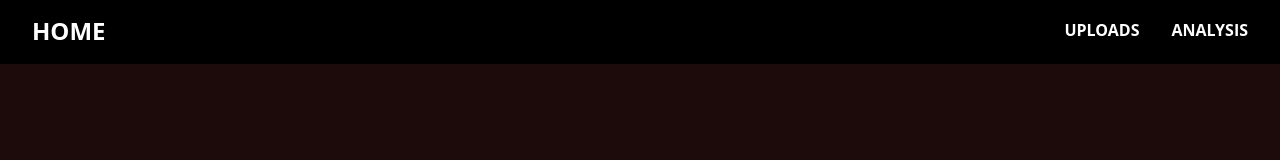
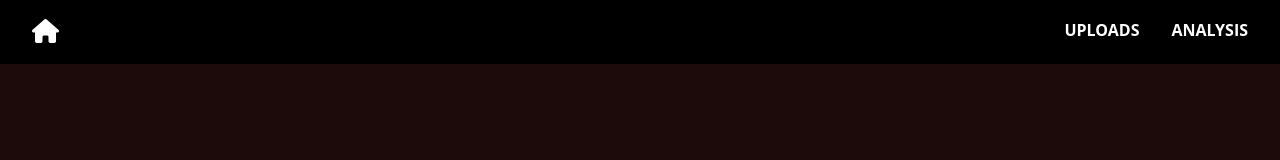
Before and after one commit to luke-redwine-sudo/GNSS-Reflectometry-Service, a React (Create React App) app in the folder frontend/: page / in a window 1280 px wide. Shown: the top 160 px of the page. Built offline with nearby package versions, Linux system fonts and the light colour scheme.

Commit message:
Added Home Button

```diff
--- a/frontend/src/App.css
+++ b/frontend/src/App.css
@@ -7,20 +7,17 @@ a{
   color: #fff;
   font-size: 1rem;
   font-weight: bold;
-  transition: background-color 0.01s;
+  transition: color 0.01s;
 }
 
 a:hover{
-  background-color: #E3181B;
-  color: #fff;
-  padding: 0.5rem 1rem;
+  color: #E3181B;
   border: none;
   outline: none;
-  border-radius: 20px;
   font-size: 1rem;
   font-weight: bold;
   cursor: pointer;
-  transition: background-color 1s;
+  transition: color 1s;
 }
 
 header {
--- a/frontend/src/App.js
+++ b/frontend/src/App.js
@@ -6,7 +6,7 @@ function App() {
       <>
           <header>
               <div class="navbar">
-                  <div class="logo"><a href="#">HOME</a></div>
+                  <div class="logo"><a href="#"><i class="fa-solid fa-house"></i></a></div>
                   <ul class="links">
                       <li><a href="uploads">UPLOADS</a></li>
                       <li><a href="analysis">ANALYSIS</a></li>
```
